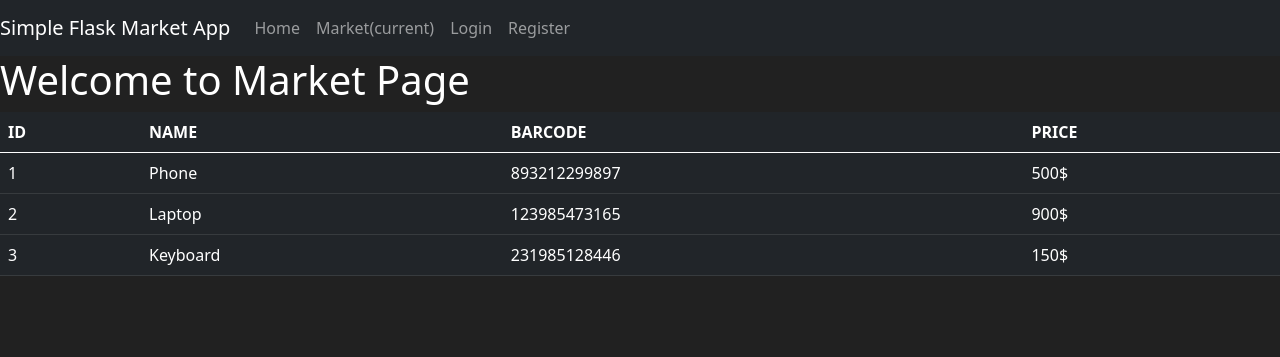
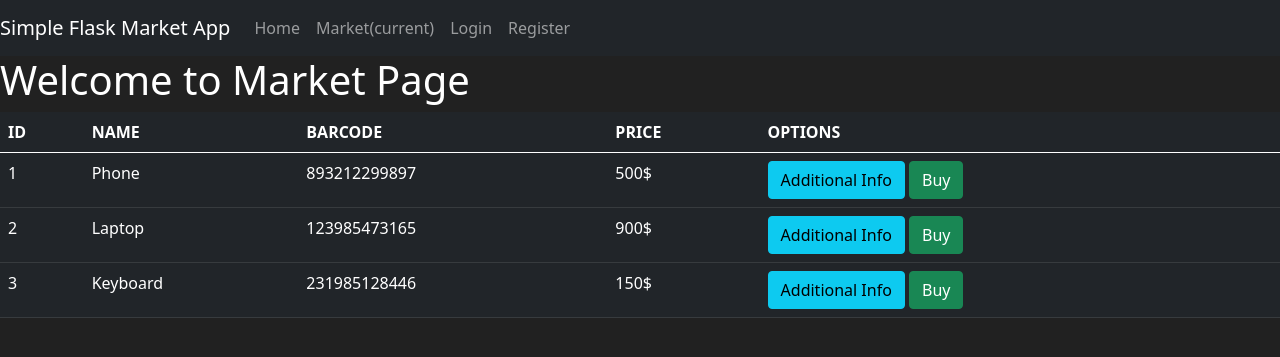
Before and after one commit to petrenkonikita112263/Flask_First_Real_Project, a Flask app: page /market in a window 1280 px wide. Shown: the top 357 px of the page. Run offline with Flask 2, Linux system fonts and the light colour scheme.

Commit message:
Added two buttons for market page that allows to get addtional info and buy the item (unfortunately buttons don't have functionality for this time).

```diff
--- a/templates/market.html
+++ b/templates/market.html
@@ -44,6 +44,7 @@
                 <th scope="col">NAME</th>
                 <th scope="col">BARCODE</th>
                 <th scope="col">PRICE</th>
+                <th scope="col">OPTIONS</th>
             </tr>
         </thead>
         <tbody>
@@ -53,7 +54,15 @@
                 <td>{{ dict_item.id }}</td>
                 <td>{{ dict_item.name }}</td>
                 <td>{{ dict_item.barcode }}</td>
-                <td>{{ dict_item.price}}$</td>
+                <td>{{ dict_item.price }}$</td>
+                <td>
+                    <button class="btn btn-outline btn-info">
+                        Additional Info
+                    </button>
+                    <button class="btn btn-outline btn-success">
+                        Buy
+                    </button>
+                </td>
             </tr>
             {% endfor %}
         </tbody>
```
